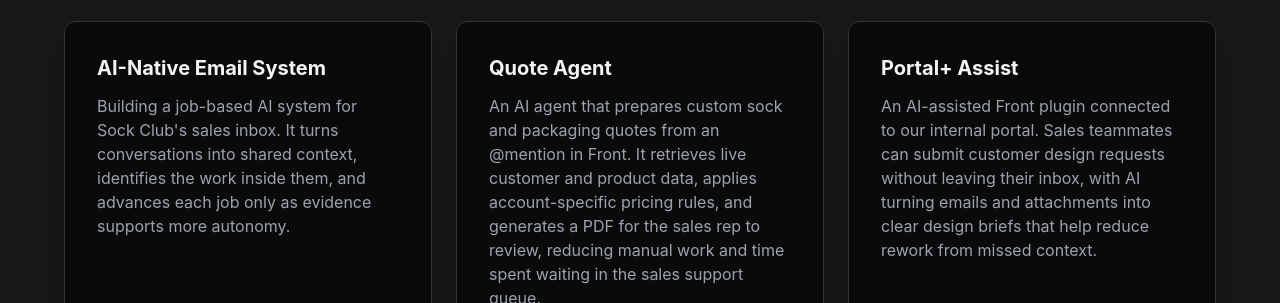
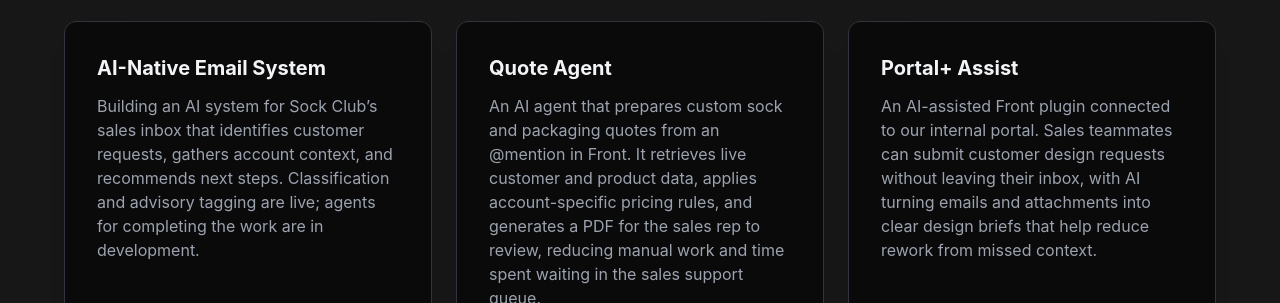
Before and after one commit to JamesonCodes/JamesonCodes.github.io, a plain HTML site: page index.html in a window 1280 px wide. Shown: the part 2252-2555 px from the top of the page. Drawn offline with nearby package versions, Linux system fonts and the light colour scheme; animation ran at ten frames a second; a web font is replaced by a local one.

Commit message:
Clarify AI-native email project card description

```diff
--- a/index.html
+++ b/index.html
@@ -382,7 +382,7 @@
                         <div class="project-card">
                             <h4 class="text-xl font-bold mb-3">AI-Native Email System</h4>
                             <p class="text-gray-600 dark:text-gray-400 mb-3">
-                                Building a job-based AI system for Sock Club's sales inbox. It turns conversations into shared context, identifies the work inside them, and advances each job only as evidence supports more autonomy.
+                                Building an AI system for Sock Club’s sales inbox that identifies customer requests, gathers account context, and recommends next steps. Classification and advisory tagging are live; agents for completing the work are in development.
                             </p>
                             <div class="project-card-footer">
                                 <p class="text-gray-500 dark:text-gray-500 mb-4 font-mono text-xs">
```
